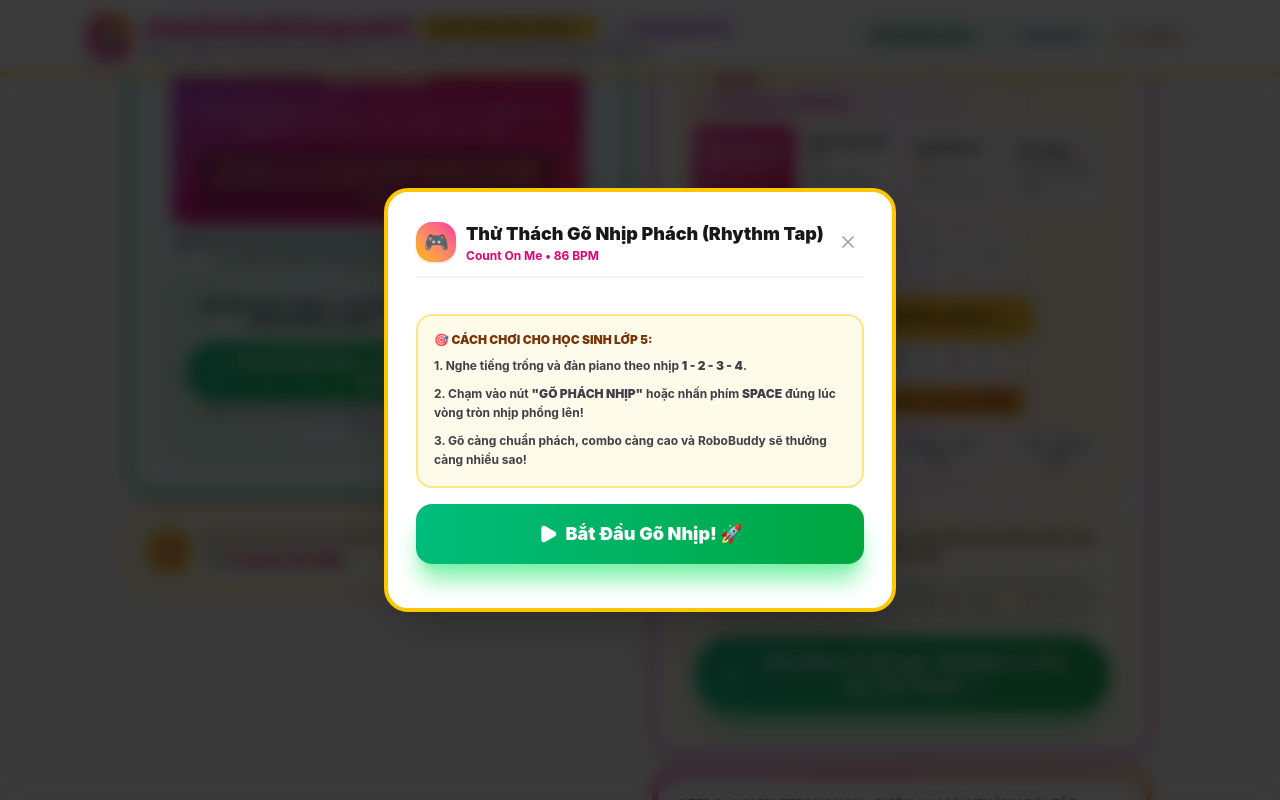
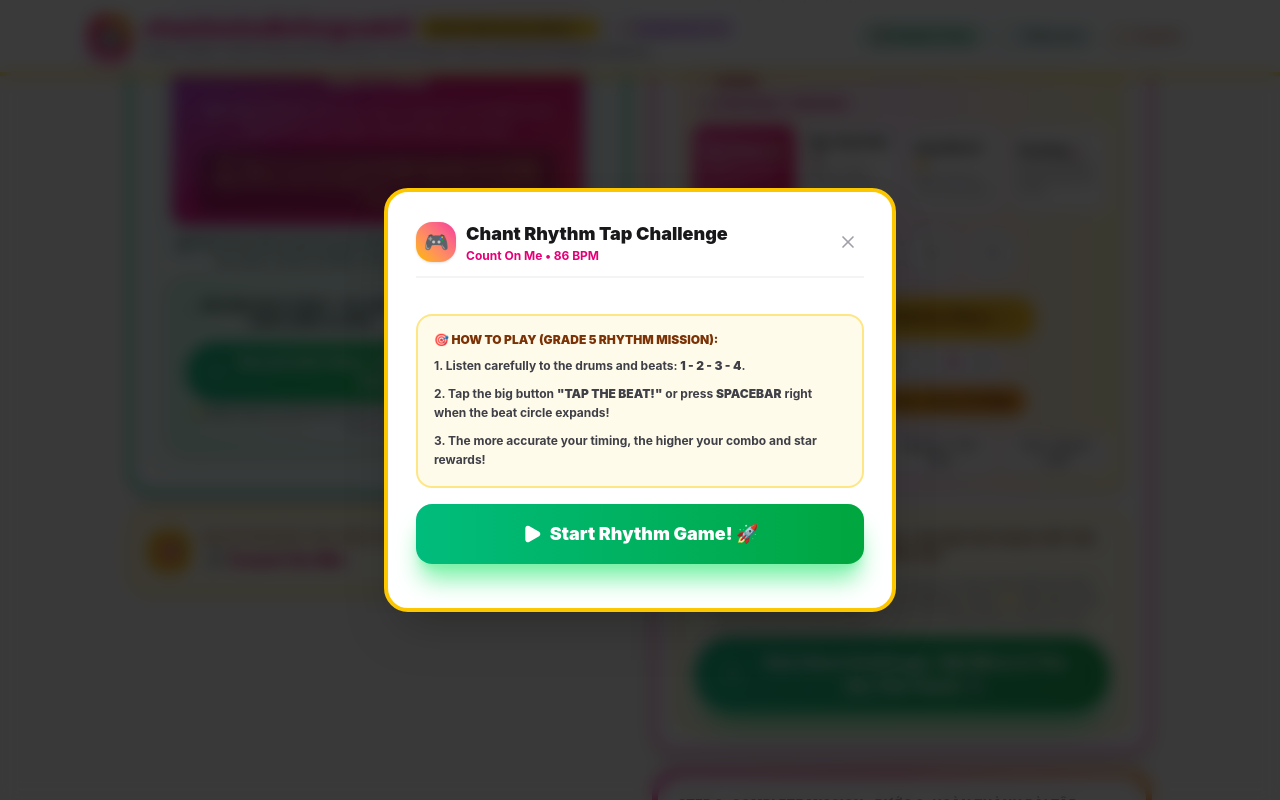
Before and after one commit to phuongnguyennthp-coder/chantsstudioforgrade5.nthp, a React (Vite) app: page / in a window 1280 px wide. Both pictures are taken after a click on the button "🎮 Rhythm Tap Game • Game Gõ Nhịp". Shown: the part 783-1583 px from the top of the page. Built offline with nearby package versions, Linux system fonts and the light colour scheme.

Commit message:
Update ChantRhythmGameModal.tsx

```diff
--- a/src/components/ChantRhythmGameModal.tsx
+++ b/src/components/ChantRhythmGameModal.tsx
@@ -166,7 +166,7 @@ export const ChantRhythmGameModal: React.FC<ChantRhythmGameModalProps> = ({
             </div>
             <div className="text-left">
               <h2 className="text-lg font-black text-zinc-900">
-                Thử Thách Gõ Nhịp Phách (Rhythm Tap)
+                Chant Rhythm Tap Challenge
               </h2>
               <span className="text-xs font-bold text-pink-600 block">
                 {songTitle} • {bpm} BPM
@@ -189,16 +189,16 @@ export const ChantRhythmGameModal: React.FC<ChantRhythmGameModalProps> = ({
           <div className="space-y-4 py-4">
             <div className="bg-amber-50 p-4 rounded-2xl border-2 border-amber-200 text-left space-y-2">
               <span className="text-xs font-black text-amber-900 uppercase block">
-                🎯 Cách Chơi Cho Học Sinh Lớp 5:
+                🎯 How to Play (Grade 5 Rhythm Mission):
               </span>
               <p className="text-xs font-bold text-zinc-700 leading-relaxed">
-                1. Nghe tiếng trống và đàn piano theo nhịp <strong>1 - 2 - 3 - 4</strong>.
+                1. Listen carefully to the drums and beats: <strong>1 - 2 - 3 - 4</strong>.
               </p>
               <p className="text-xs font-bold text-zinc-700 leading-relaxed">
-                2. Chạm vào nút <strong>"GÕ PHÁCH NHỊP"</strong> hoặc nhấn phím <strong>SPACE</strong> đúng lúc vòng tròn nhịp phồng lên!
+                2. Tap the big button <strong>"TAP THE BEAT!"</strong> or press <strong>SPACEBAR</strong> right when the beat circle expands!
               </p>
               <p className="text-xs font-bold text-zinc-700 leading-relaxed">
-                3. Gõ càng chuẩn phách, combo càng cao và RoboBuddy sẽ thưởng càng nhiều sao!
+                3. The more accurate your timing, the higher your combo and star rewards!
               </p>
             </div>
 
@@ -207,7 +207,7 @@ export const ChantRhythmGameModal: React.FC<ChantRhythmGameModalProps> = ({
               className="w-full py-4 rounded-2xl bg-gradient-to-r from-emerald-500 to-green-600 hover:from-emerald-400 hover:to-green-500 text-white font-black text-lg shadow-xl shadow-green-300 flex items-center justify-center gap-2 cursor-pointer transition transform active:scale-95"
             >
               <Play className="w-5 h-5 fill-current" />
-              <span>Bắt Đầu Gõ Nhịp! 🚀</span>
+              <span>Start Rhythm Game! 🚀</span>
             </button>
           </div>
         ) : isPlaying ? (
@@ -216,13 +216,13 @@ export const ChantRhythmGameModal: React.FC<ChantRhythmGameModalProps> = ({
             {/* Score & Combo Bar */}
             <div className="flex items-center justify-between bg-zinc-50 p-3 rounded-2xl border border-zinc-200">
               <div className="text-left">
-                <span className="text-[10px] font-bold text-zinc-500 uppercase block">Điểm số</span>
+                <span className="text-[10px] font-bold text-zinc-500 uppercase block">Score</span>
                 <span className="text-2xl font-black text-pink-600 font-mono">{score}</span>
               </div>
               <div className="text-center">
-                <span className="text-[10px] font-bold text-zinc-500 uppercase block">Tiến độ</span>
+                <span className="text-[10px] font-bold text-zinc-500 uppercase block">Progress</span>
                 <span className="text-xs font-black text-zinc-800">
-                  {targetBeatNumberRef.current} / {totalBeatsTarget} phách
+                  {targetBeatNumberRef.current} / {totalBeatsTarget} beats
                 </span>
               </div>
               <div className="text-right">
@@ -235,7 +235,7 @@ export const ChantRhythmGameModal: React.FC<ChantRhythmGameModalProps> = ({
 
             {/* Current Lyric Prompt */}
             <div className="bg-pink-50 p-2.5 rounded-xl border border-pink-200">
-              <span className="text-[10px] font-bold text-pink-700 uppercase block">Lời Chant:</span>
+              <span className="text-[10px] font-bold text-pink-700 uppercase block">Chant Lyric:</span>
               <p className="text-sm font-black text-zinc-800 truncate">"{currentLyricLine}"</p>
             </div>
 
@@ -262,7 +262,7 @@ export const ChantRhythmGameModal: React.FC<ChantRhythmGameModalProps> = ({
                   {hitFeedback}
                 </span>
               ) : (
-                <span className="text-xs font-bold text-zinc-400">Gõ đúng phách 1, 2, 3, 4</span>
+                <span className="text-xs font-bold text-zinc-400">Tap in time on beats 1, 2, 3, 4</span>
               )}
             </div>
 
@@ -271,8 +271,8 @@ export const ChantRhythmGameModal: React.FC<ChantRhythmGameModalProps> = ({
               onClick={handleTap}
               className="w-full py-8 rounded-3xl bg-gradient-to-tr from-pink-500 via-rose-500 to-yellow-400 hover:from-pink-400 hover:to-yellow-300 text-white font-black text-2xl tracking-wider shadow-2xl shadow-pink-300 cursor-pointer transition transform active:scale-90 select-none flex flex-col items-center justify-center gap-1"
             >
-              <span>GÕ PHÁCH NHỊP! 🥁</span>
-              <span className="text-xs font-bold text-white/90">(Hoặc nhấn phím SPACE)</span>
+              <span>TAP THE BEAT! 🥁</span>
+              <span className="text-xs font-bold text-white/90">(Or press SPACEBAR)</span>
             </button>
           </div>
         ) : (
@@ -283,17 +283,17 @@ export const ChantRhythmGameModal: React.FC<ChantRhythmGameModalProps> = ({
             </div>
 
             <div>
-              <span className="text-xs font-bold text-zinc-500 uppercase">Hoàn thành thử thách!</span>
+              <span className="text-xs font-bold text-zinc-500 uppercase">Challenge Complete!</span>
               <h3 className="text-2xl font-black text-zinc-900 mt-1">
                 {score >= 1200
-                  ? '🌟 XUẤT SẮC! BẬC THẦY NHỊP PHÁCH!'
-                  : '👏 LÀM TỐT LẮM! BẮT NHỊP RẤT CHUẨN!'}
+                  ? '🌟 OUTSTANDING! RHYTHM BEAT MASTER!'
+                  : '👏 GREAT JOB! EXCELLENT RHYTHM TIMING!'}
               </h3>
             </div>
 
             <div className="grid grid-cols-3 gap-2 bg-pink-50 p-4 rounded-2xl border border-pink-200 text-center">
               <div>
-                <span className="text-[10px] font-bold text-zinc-500 block">Tổng điểm</span>
+                <span className="text-[10px] font-bold text-zinc-500 block">Total Score</span>
                 <span className="text-xl font-black text-pink-600">{score}</span>
               </div>
               <div>
@@ -301,7 +301,7 @@ export const ChantRhythmGameModal: React.FC<ChantRhythmGameModalProps> = ({
                 <span className="text-xl font-black text-amber-500">{maxCombo}x</span>
               </div>
               <div>
-                <span className="text-[10px] font-bold text-zinc-500 block">Độ chuẩn xác</span>
+                <span className="text-[10px] font-bold text-zinc-500 block">Accuracy</span>
                 <span className="text-xl font-black text-emerald-600">
                   {totalHits > 0 ? Math.round((perfectHits / totalHits) * 100) : 0}%
                 </span>
@@ -314,7 +314,7 @@ export const ChantRhythmGameModal: React.FC<ChantRhythmGameModalProps> = ({
                 className="flex-1 py-3 bg-zinc-100 hover:bg-zinc-200 text-zinc-700 rounded-xl font-black text-xs transition cursor-pointer flex items-center justify-center gap-1.5"
               >
                 <RotateCcw className="w-4 h-4" />
-                <span>Chơi Lại</span>
+                <span>Play Again</span>
               </button>
 
               <button
@@ -324,7 +324,7 @@ export const ChantRhythmGameModal: React.FC<ChantRhythmGameModalProps> = ({
                 }}
                 className="flex-1 py-3 bg-gradient-to-r from-pink-500 to-rose-500 hover:from-pink-600 hover:to-rose-600 text-white rounded-xl font-black text-xs transition cursor-pointer shadow-md flex items-center justify-center gap-1.5"
               >
-                <span>Thu Âm Vào Micro Ngay! 🎙️</span>
+                <span>Record Voice in Mic! 🎙️</span>
               </button>
             </div>
           </div>
```
